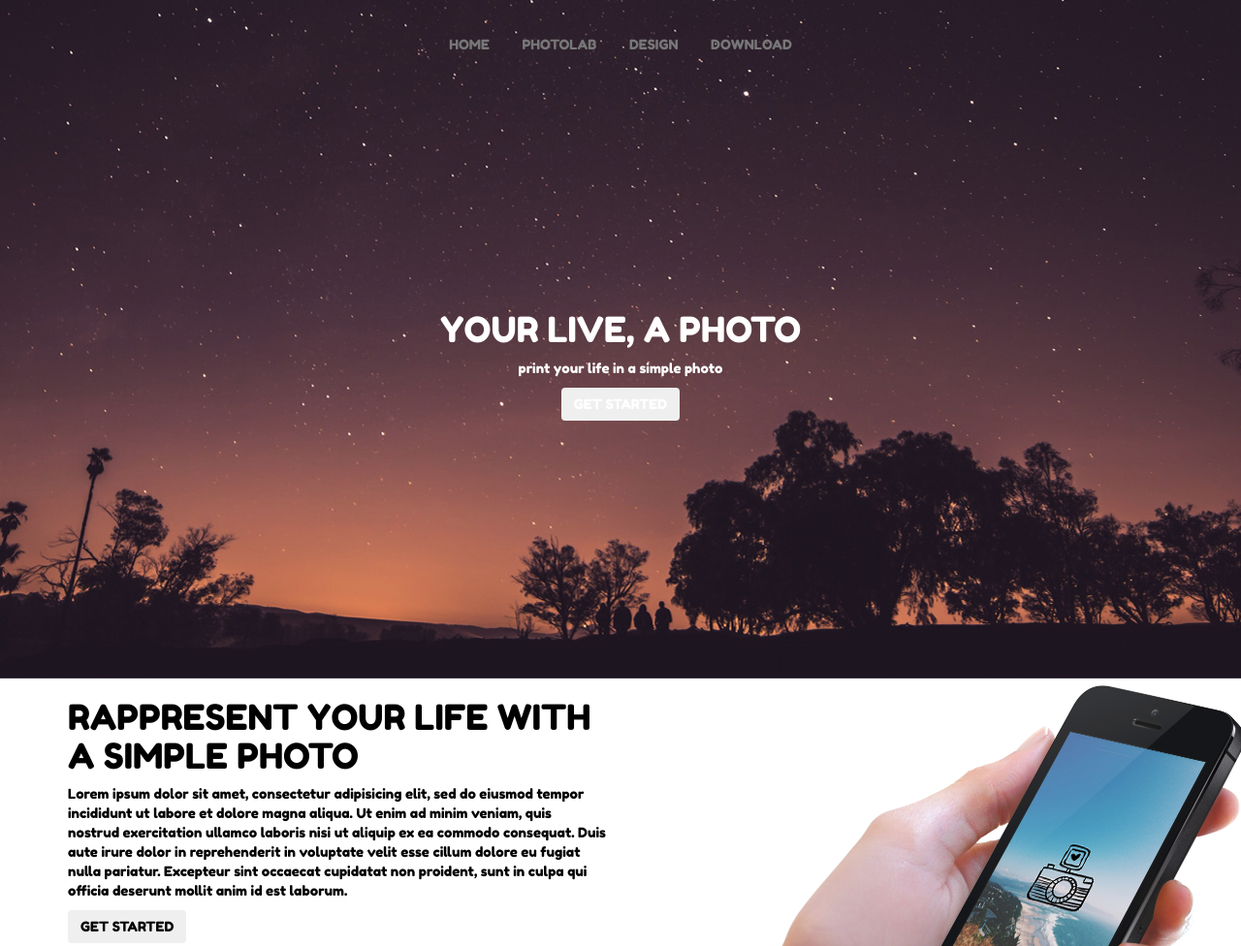
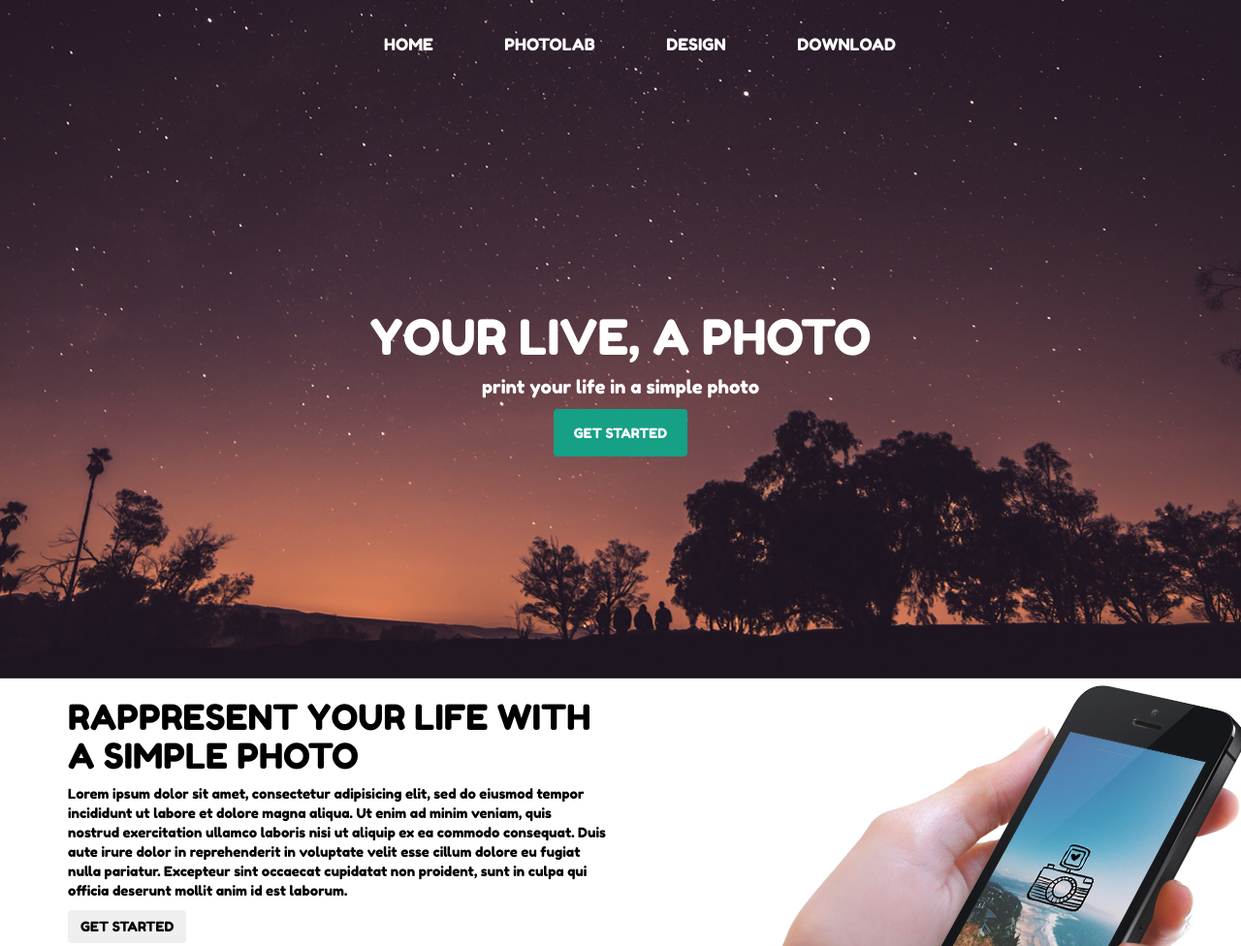
Before and after one commit to JosefaHerrera/photolab, a website: page index.html in a window 1280 px wide. Shown: the top 976 px of the page at 97% size. Drawn offline with Linux system fonts and the light colour scheme.

Commit message:
welcome listo

```diff
--- a/assets/sass/_style.scss
+++ b/assets/sass/_style.scss
@@ -1,3 +1,6 @@
+//verde #16a086;
+//smokewhite #f5f6f8;
+
 body{
 	font-family: 'Fredoka One', cursive;
 	letter-spacing: 2%;
@@ -9,16 +12,26 @@ body{
 .navbar-default {
     background-color: transparent;
     border-color: transparent;
-}
-.navbar-nav {
+    .navbar-nav {
     width: 100%;
     color:white;
     text-align: center;
     > li {
       float: none;
       display: inline-block;
+      padding-left: 40px;
     }
+    >li>a, .navbar-default .navbar-text {
+    color: white;
+    font-size:17px;
+	}
   }
+  .navbar-nav>li>a:hover{
+    color: #16a086;
+	}
+}
+
+
 
 #welcome{
 	background-image: url(../img/bg1.jpg);
@@ -31,9 +44,21 @@ body{
     background-position: center;
     background-position-y: bottom;
 	h1{
-		    margin-top: 20%;
+		margin-top: 20%;
+		font-size: 50px;
 	}
+	p{
+		font-size: 19px;
+	}
+	.btn2{
+    background-color: #16a086;
+    padding-left: 20px;
+    padding-right: 20px;
+    padding-top: 14px;
+    padding-bottom: 13px;
+    }
 }
+
 
 #seccion1{
 	color:black;
--- a/index.html
+++ b/index.html
@@ -38,7 +38,7 @@
 			<div class="col-md-12 text-center">
 				<h1>YOUR LIVE, A PHOTO</h1>
 				<p>print your life in a simple photo</p>
-				<button  class="btn" type="button">GET STARTED</button>
+				<button  class="btn btn2" type="button">GET STARTED</button>
 			</div>
 		</div>
 	</div>
```
Also changed, not shown: dist/css/style.min.css.
